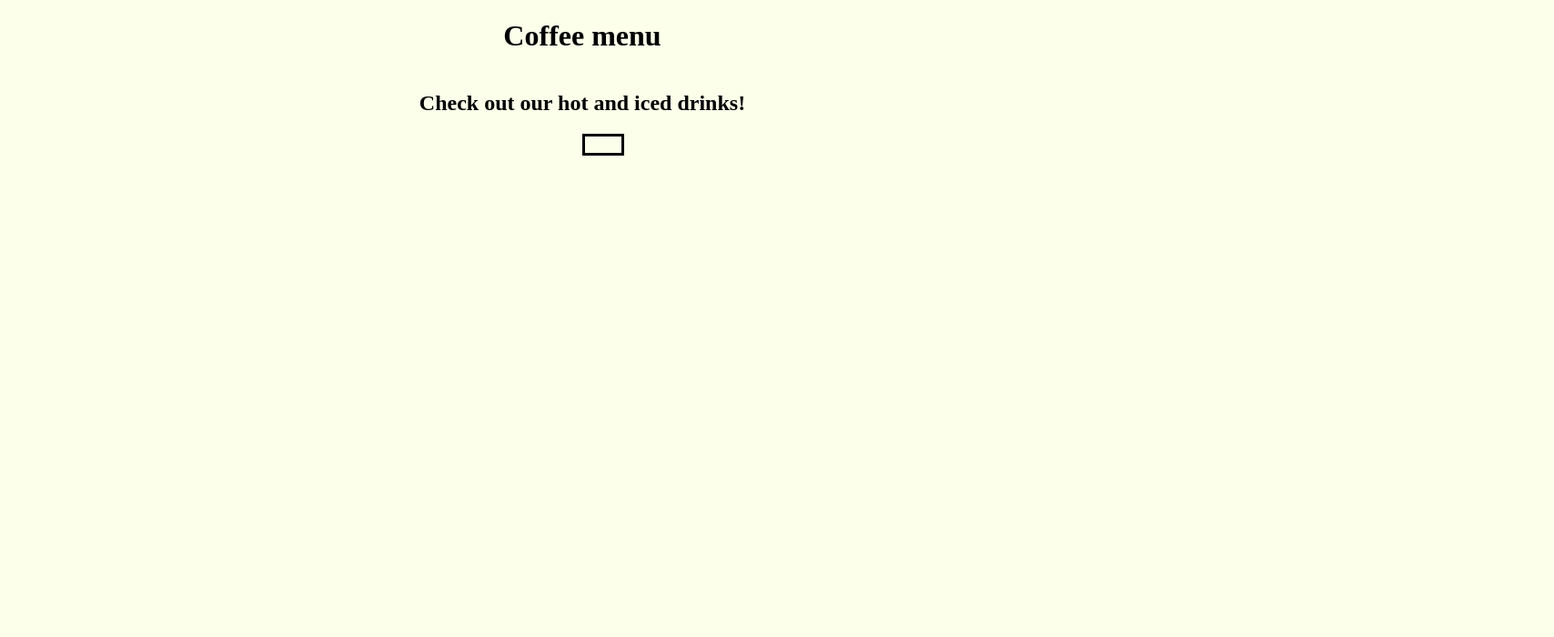
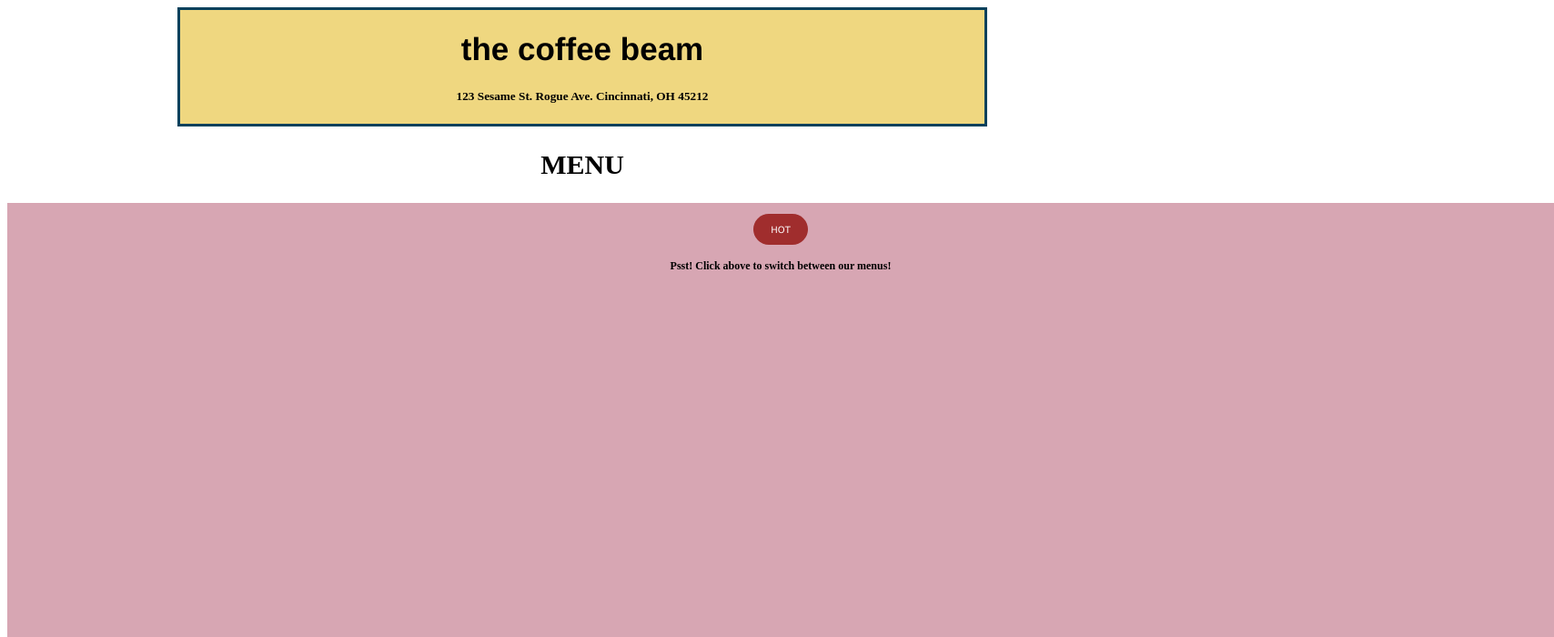
Before and after one commit to sxcueto/CTD-preWork, a plain HTML site: page index.html in a window 1280 px wide. Shown: the top 700 px of the page at 91% size, 1708 px wide, since content can reach past the window. Drawn offline with Linux system fonts and the light colour scheme; no server answers.

Commit message:
push to add updates

```diff
--- a/app.js
+++ b/app.js
@@ -1,11 +1,9 @@
 
-// const title = document.getElementById('title');
-// const ingredients = document.getElementById('ingredients');
-// const image = document.getElementById('image');
-// let hotCoffee = []
 
 
 fetch('https://api.sampleapis.com/coffee/hot')
+fetch( 'https://api.sampleapis.com/coffee/iced')
+
   .then ((response) => {
    if (response.ok) {
       return response.json();
@@ -24,7 +22,7 @@ function displayCoffee(data) {
    const coffee = data.coffee[0]
    const coffeeDiv = document.getElementById('coffee')
 
-
+//coffee name
 const coffeeName = coffee.strHot;
 const heading = document.createElement("h3");
 heading.innerHTML = coffeeName;
--- a/index.html
+++ b/index.html
@@ -3,29 +3,44 @@
 <head>
     <meta charset="UTF-8">
     <meta name="viewport" content="width=device-width, initial-scale=1.0">
-    <title>CTD Coffee Menu</title>
+    <title>the coffee beam</title>
     <link rel="stylesheet" href="style.css">
     <link rel="shortcut icon" href="#">
 </head>
 
 <body>
      <div id="heading">
-        <h1>Coffee menu</h1>
+        <h1>the coffee beam</h1>
+        <h5> 123 Sesame St. Rogue Ave. Cincinnati, OH 45212
+        </h5>
+</div>
 
-    <h2>Check out our hot and iced drinks!</h2>
-</div>
+<h2>MENU</h2>
+
+
 
 <!-- where drink menu is displayed -->
 <div class="menu-container" id="menu">
-    <div id="">
+
+<!--toggle switch to flip between drink menus-->
+<div class="switch-container">
+   <label class="switch">
+    <input type="checkbox">
+    <span class="slider round"></span>
+   </label>
+   <h4>Psst! Click above to switch between our menus!</h4>
+
+    <div class="container">
         <h3 id="coffeeName"></h3>
-        <p id="ingredients"></p>
+        <p id="ingredients">
+        <ul>
+        </ul>
+        </p>
         <!-- <img id="img" src="" alt="Coffee drink"> -->
-        <ul>
-
-        </ul>
+       </div>
     </div>
 </div>
+
 
 
 
--- a/style.css
+++ b/style.css
@@ -1,18 +1,120 @@
 body {
-    background-color: #fcffe9 ;
+
     text-align: center;
-    margin: auto;
+    justify-content: space-evenly;
+}
+
+#heading {
+    display: inline-block;
+   width: 70%;
+    background-color: #efd780 ;
+    border-style: solid;
+    border-color: #08415C;
+}
+
+h2 {
+    font-size: 30px;
 }
 
 
-.heading h1, h2 {
-    display: inline-block;
+
+ h1 {
+    color: black;
+    font-family: Helvetica, sans-serif;
+    font-size: 35px;
 }
 
+.switch {
+    position: relative;
+    display: flex;
+    width: 60px;
+    height: 34px;
+    margin: auto;
+    margin-top: 12px;
+
+}
+
+.switch input {
+    opacity: 0;
+    width: 0;
+    height: 0;
+
+}
+
+.slider {
+    position: absolute;
+    cursor: pointer;
+    top: 0;
+    left: 0;
+    right: 0;
+    bottom: 0;
+    background-color: #a02d2d;
+    -webkit-transition: .4s;
+    transition: .4s;
+}
+
+.slider:before {
+    position: absolute;
+    height: 24px;
+    left: 10px;
+    bottom: 4px;
+    background-color: #fffdf7;
+    -webkit-transition: .4s;
+    transition: .4s;
+}
+
+
+input:checked + .slider {
+    background-color: #1C77C3;
+
+}
+
+input:focus + .slider {
+    box-shadow: 0 0 1px #2196F3;
+}
+
+input:checked + .slider:before {
+    -webkit-transform: translateX(26px);
+    -ms-trnasform: translateX(26px);
+    transform: translateX(26px);
+}
+
+.slider.round {
+    border-radius: 34px
+}
+
+.slider.round:before {
+    border-radius: 50%;
+}
+
+.slider:after {
+content: 'HOT';
+color: white;
+display: block;
+position: absolute;
+transform: translate(-50%, -50%);
+top: 50%;
+left: 50%;
+font-size: 10px;
+font-family: Verdana, Geneva, Tahoma, sans-serif;
+
+}
+input:checked + .slider:after {
+    content: 'ICED';
+}
+.switch-container {
+    margin-bottom: 45px;
+}
+
+h4 {
+    font-size: 12px;
+}
 #menu {
-    position: absolute;
-    margin: auto;
 
-    border-style: solid;
+    margin: 0 auto;
     display: inline-block;
+    position: relative;
+    height: 800px;
+    width: 1700px;
+    background-color:#d7a6b3 ;
 }
```
